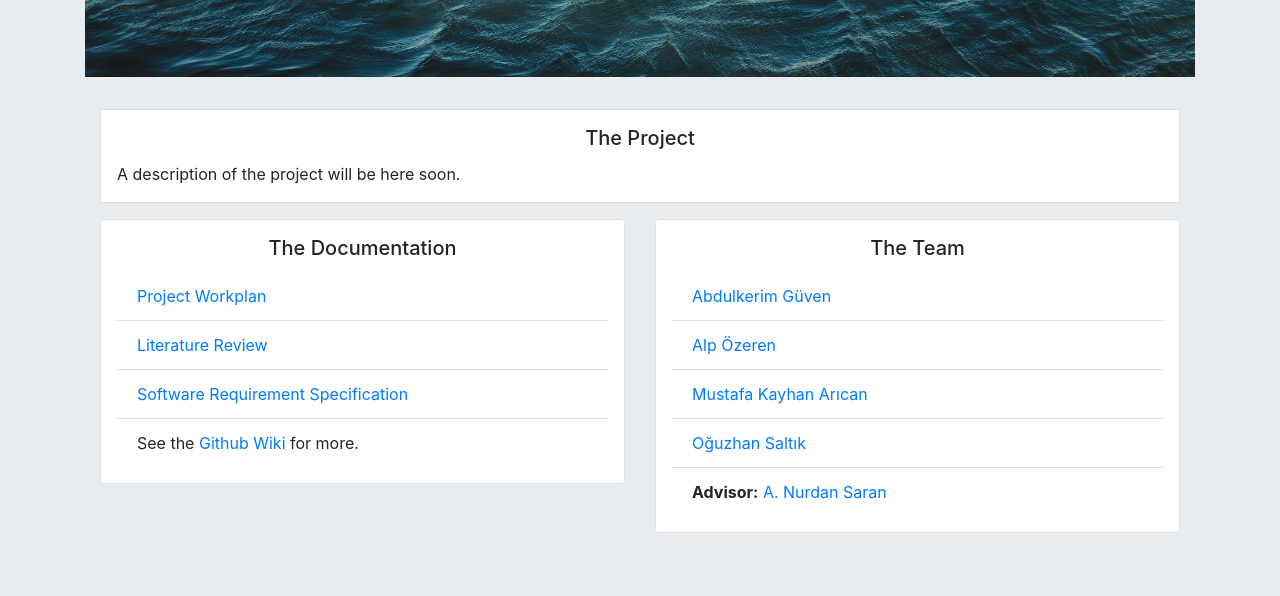
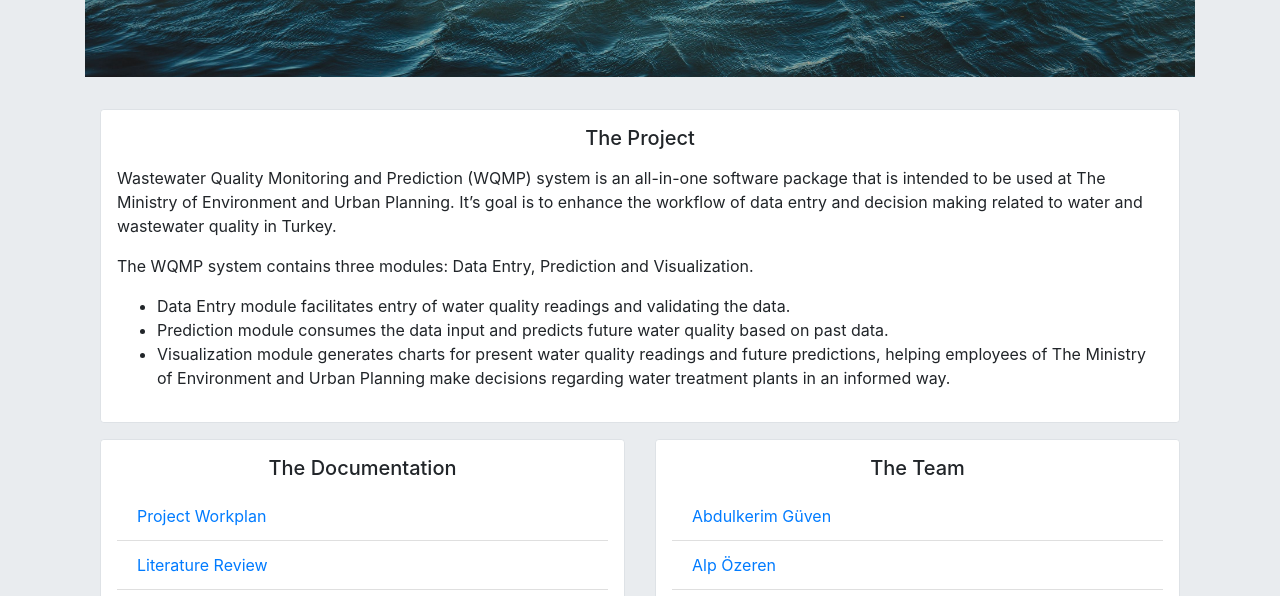
Before and after one commit to akgvn/akgvn.github.io, a plain HTML site: page senior_project_wastewater/index.html in a window 1280 px wide. Shown: the part 202-798 px from the top of the page. Drawn offline with nearby package versions, Linux system fonts and the light colour scheme.

Commit message:
Updated project description

```diff
--- a/senior_project_wastewater/index.html
+++ b/senior_project_wastewater/index.html
@@ -32,7 +32,16 @@
                         <div class="card-body p-3 bg-white rounded">
                           <h5 class="card-title text-center">The Project</h5>
                           <p class="card-text">
-                            A description of the project will be here soon.
+                            <p>Wastewater Quality Monitoring and Prediction (WQMP) system is an all-in-one software package that is intended to be used at The Ministry of Environment and Urban Planning. It’s goal is to enhance the workflow of data entry and decision making related to water and wastewater quality in Turkey.</p>
+
+                            <p>The WQMP system contains three modules: Data Entry, Prediction and Visualization.
+                              <ul>
+                                <li>Data Entry module facilitates entry of water quality readings and validating the data.</li>
+                                <li>Prediction module consumes the data input and predicts future water quality based on past data.</li>
+                                <li>Visualization module generates charts for present water quality readings and future predictions, helping employees of The Ministry of Environment and Urban Planning make decisions regarding water treatment plants in an informed way.</li>
+                              </ul>
+                            </p>
+
                           </p>
                         </div>
                     </div>
```
